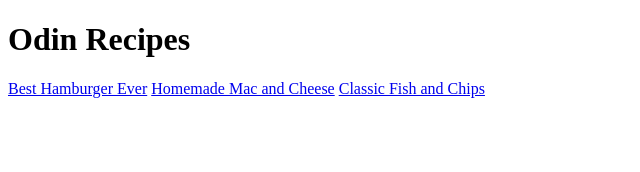
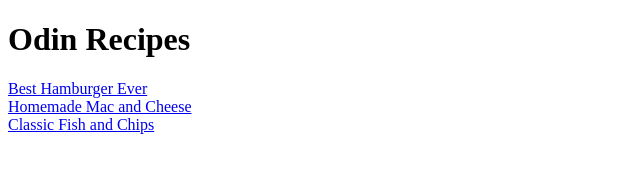
Before and after one commit to RayRibeirost/odin-recipes-top-project-one, a plain HTML site: page index.html in a window 1280 px wide. Shown: the whole page, without its empty margins (0-640 px from the left). Drawn offline with Linux system fonts and the light colour scheme.

Commit message:
fixing the line break issue

```diff
--- a/index.html
+++ b/index.html
@@ -7,8 +7,8 @@
 </head>
 <body>
     <h1>Odin Recipes</h1>
-    <a href="./recipes/best-hamburger.html">Best Hamburger Ever</a>
-    <a href="./recipes/mac-and-cheese.html">Homemade Mac and Cheese</a>
-    <a href="./recipes/fish-and-chips.html">Classic Fish and Chips</a>
+    <a href="./recipes/best-hamburger.html">Best Hamburger Ever</a><br>
+    <a href="./recipes/mac-and-cheese.html">Homemade Mac and Cheese</a><br>
+    <a href="./recipes/fish-and-chips.html">Classic Fish and Chips</a><br>
 </body>
 </html>
```
Also changed, not shown: recipes/best-hamburger.html (+1 -1 lines), recipes/fish-and-chips.html (+1 -1 lines), recipes/mac-and-cheese.html (+1 -1 lines).
